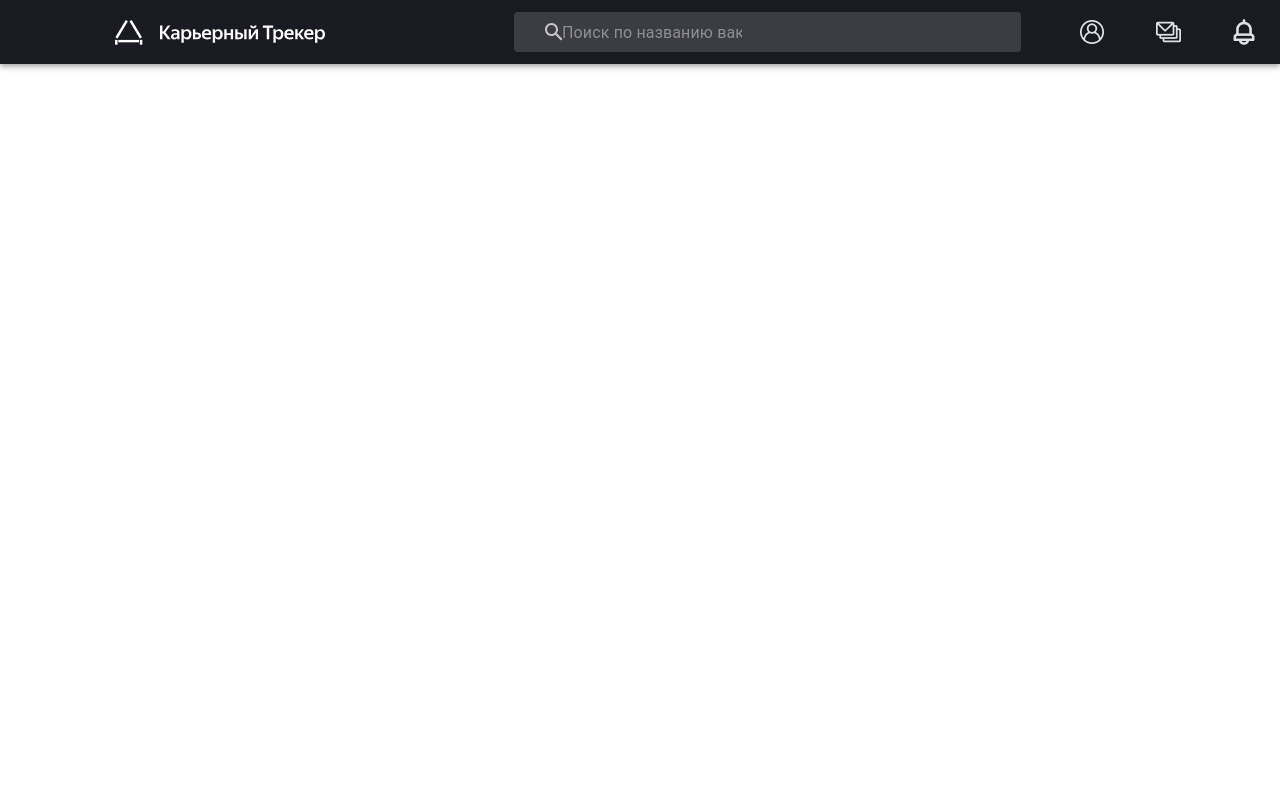
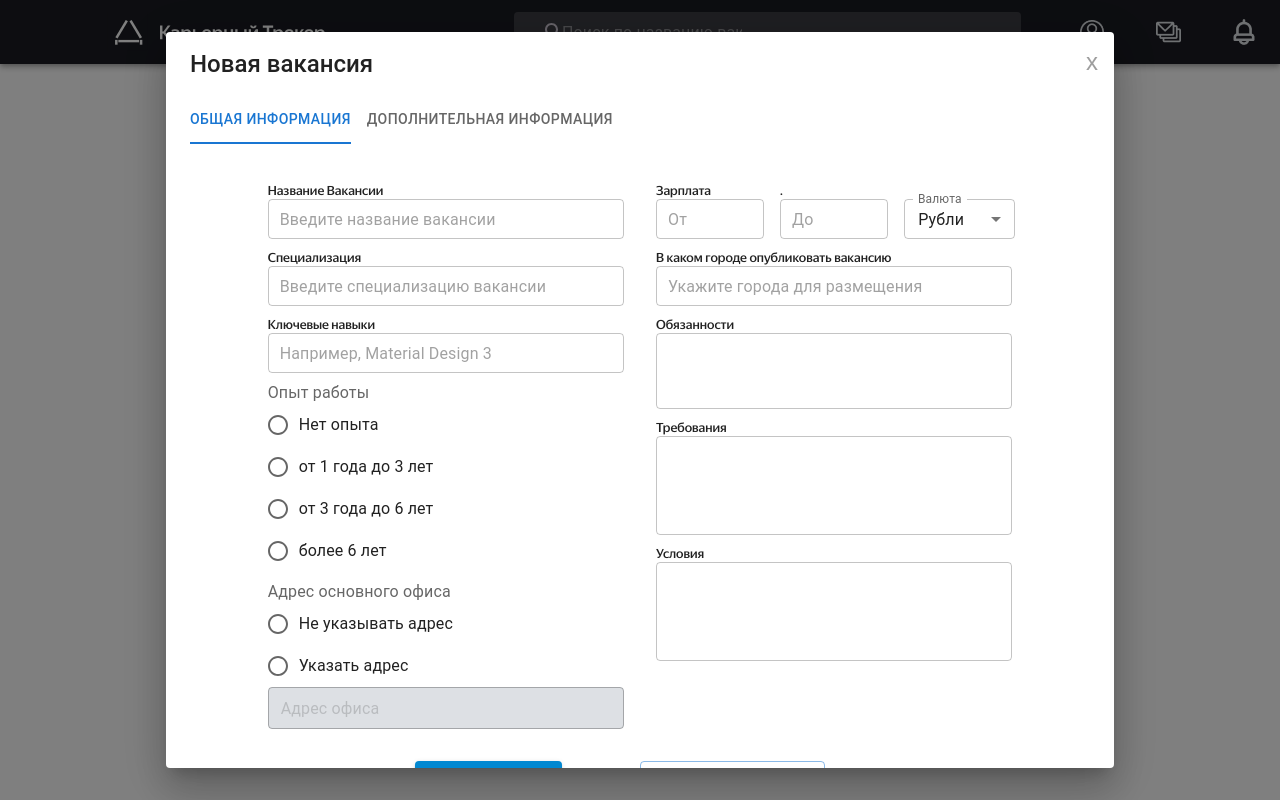
Before and after one commit to Hakaton14/frontend, a React (Vite) app: page / in a window 1280 px wide. Built offline with nearby package versions, Linux system fonts and the light colour scheme; sample sign-in values are in the browser's storage.

Commit message:
refactor: Добавить попап на главную страницу

```diff
--- a/src/components/MainScreen/MainScreen.tsx
+++ b/src/components/MainScreen/MainScreen.tsx
@@ -1,11 +1,13 @@
 import { FC } from "react"
 import styles from "./MainScreen.module.scss"
 import Header from "../Header/Header"
+import { VacancyPopup } from "@Components"
 
 const MainScreen: FC = () => {
   return (
     <div className={styles.container}>
       <Header />
+      <VacancyPopup openPopup={true}/>
     </div>
   )
 }
```
